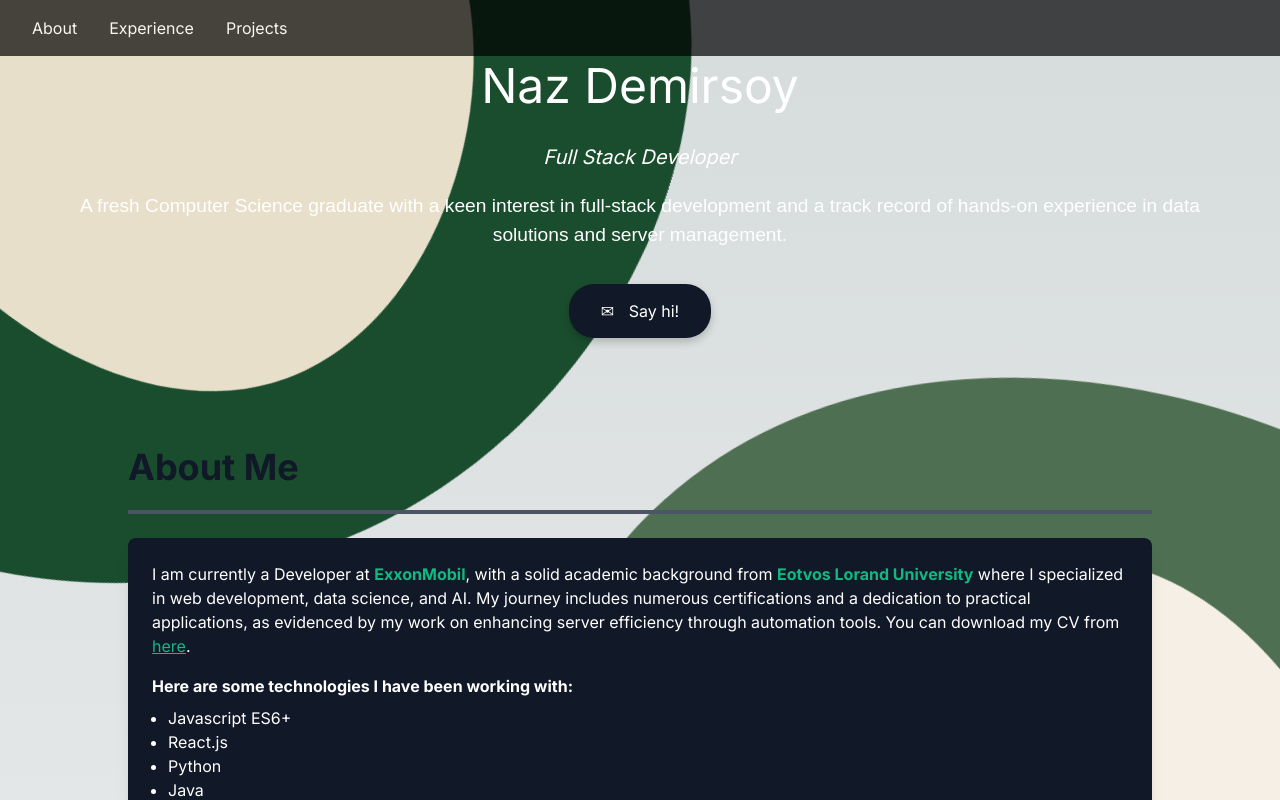
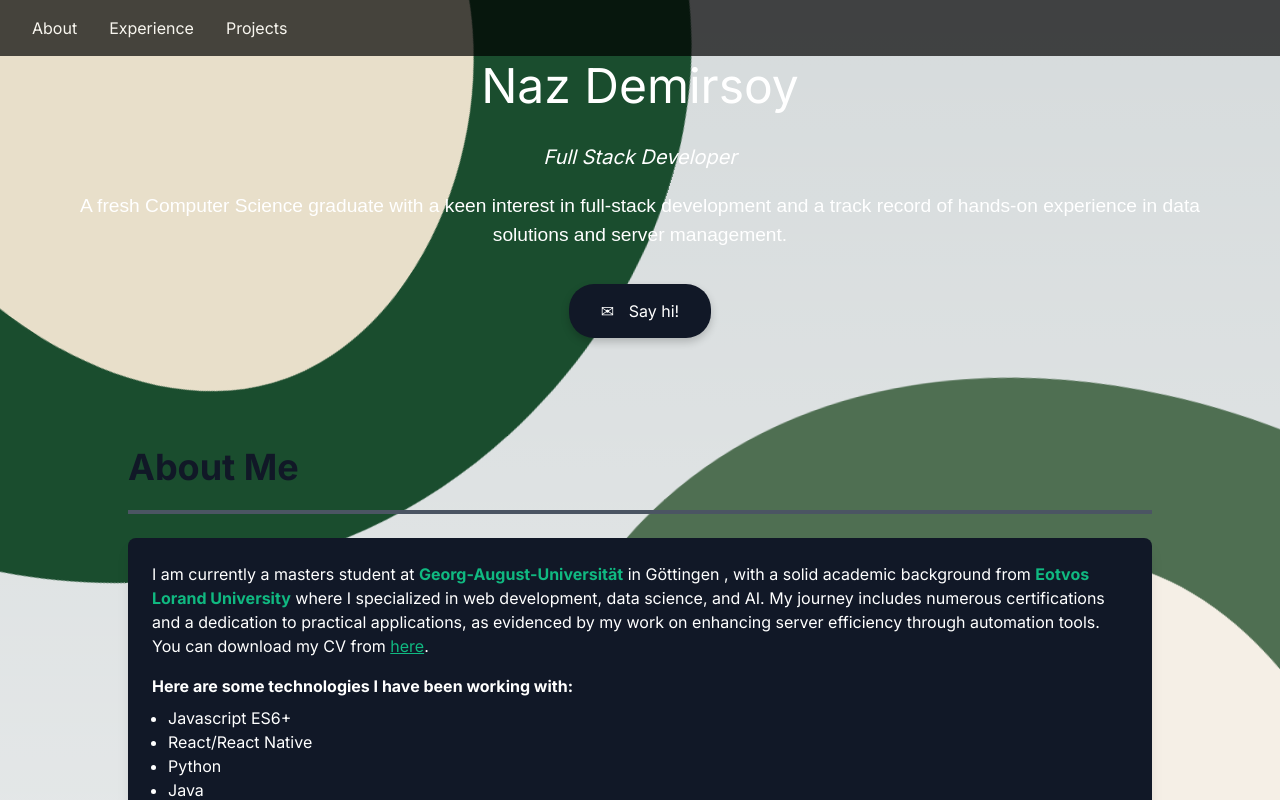
Before and after one commit to nazdemirsoyy/personal_website, a Next.js app: page / in a window 1280 px wide. Shown: the top 800 px of the page. Built offline with nearby package versions, Linux system fonts and the light colour scheme.

Commit message:
Update about_me.js

```diff
--- a/src/app/components/about_me.js
+++ b/src/app/components/about_me.js
@@ -8,12 +8,12 @@ export default function AboutMe() {
         <h2 className={styles.heading}>About Me</h2>
         <div className={styles.cardContainer}>
             <p className="mb-4">
-                I am currently a Developer at <span className={styles.highlightText}>ExxonMobil</span>, with a solid academic background from <span className={styles.highlightText}>Eotvos Lorand University</span> where I specialized in web development, data science, and AI. My journey includes numerous certifications and a dedication to practical applications, as evidenced by my work on enhancing server efficiency through automation tools. You can download my CV from <a href="/Naz CV(1).pdf" download className={styles.link}>here</a>.
+                I am currently a masters student at <span className={styles.highlightText}>Georg-August-Universität</span> in Göttingen , with a solid academic background from <span className={styles.highlightText}>Eotvos Lorand University</span> where I specialized in web development, data science, and AI. My journey includes numerous certifications and a dedication to practical applications, as evidenced by my work on enhancing server efficiency through automation tools. You can download my CV from <a href="/Naz CV(1).pdf" download className={styles.link}>here</a>.
             </p>
             <p className="font-bold mb-2">Here are some technologies I have been working with:</p>
             <ul className={styles.technologyList}>
                 <li className={styles.technologyItem}>Javascript ES6+</li>
-                <li className={styles.technologyItem}>React.js</li>
+                <li className={styles.technologyItem}>React/React Native</li>
                 <li className={styles.technologyItem}>Python</li>
                 <li className={styles.technologyItem}>Java</li>
                 <li className={styles.technologyItem}>HTML & CSS</li>
```
